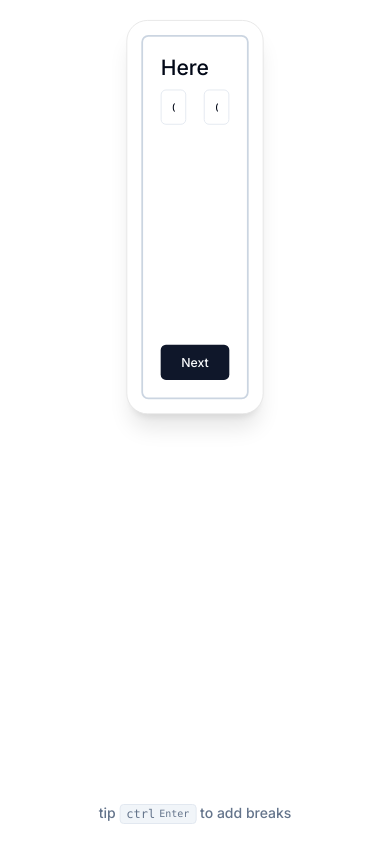
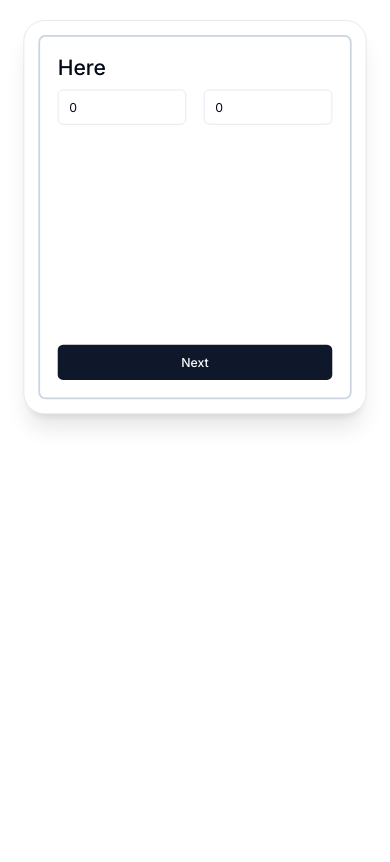
Before and after one commit to MusaGillani/time-diff, a Next.js app: page / in a window 390 px wide. Built offline with nearby package versions, Linux system fonts and the light colour scheme.

Commit message:
feat: update styling for different screen sizes

```diff
--- a/src/app/FormStack.tsx
+++ b/src/app/FormStack.tsx
@@ -8,7 +8,7 @@ import { FormTypes } from "@/state/store";
 function FormStack() {
   const form = useStateStore((store) => store.form);
   return (
-    <div className="relative m-auto my-5 h-fit max-h-114 w-2/5">
+    <div className="md:3/5 sm:full relative m-auto my-5 h-fit max-h-114 lg:w-2/5">
       <HereForm />
       {(() => {
         if (form === FormTypes.BREAKS || form === FormTypes.LEAVING) {
--- a/src/components/ui/ShortCut.tsx
+++ b/src/components/ui/ShortCut.tsx
@@ -14,7 +14,7 @@ function ShortCut({ shortcutDesc, shortcutKey, className }: ShortCutProps) {
   return (
     <Label
       className={cn(
-        "fixed bottom-5 left-1/2 -translate-x-1/2 transform text-center text-muted-foreground",
+        "fixed bottom-5 left-1/2 hidden -translate-x-1/2 transform text-center text-muted-foreground lg:block",
         className,
       )}
     >
```
